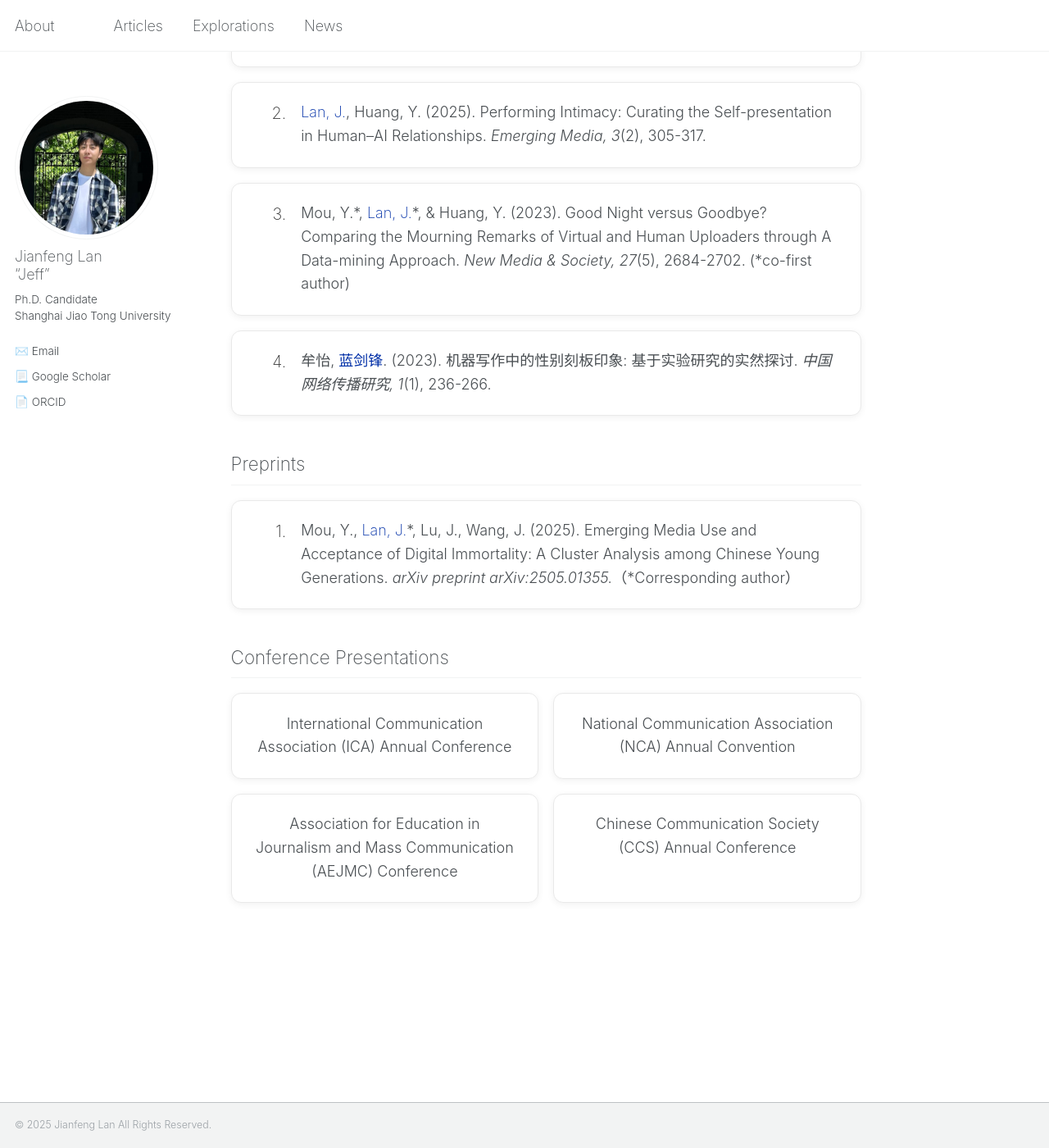
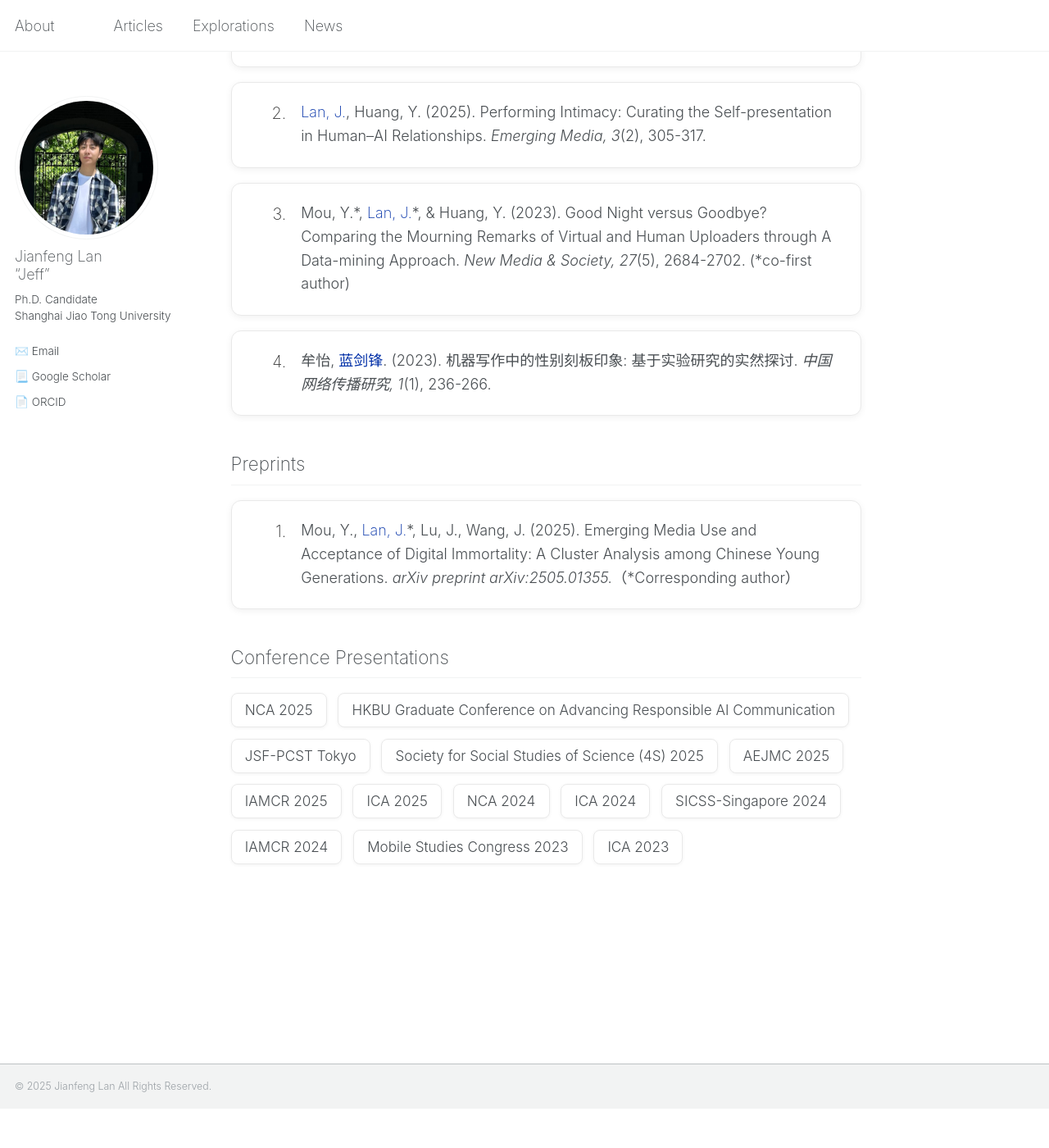
Before and after one commit to jianfenglan/jianfenglan.github.io, a Jekyll site: the page built from articles.md, in a window 1280 px wide and 1400 px high, scrolled down 238 px. Shown: the whole window at 82% size. Built offline with Jekyll 4.4.1, drawn with Linux system fonts in a browser that asks for light colours; after the commit the page ends 1590 px from its top, so only the background shows below that.

Commit message:
Update articles.md

```diff
--- a/articles.md
+++ b/articles.md
@@ -60,26 +60,25 @@ author_profile: true
     font-weight: 200;
 }
 
-/* --- 新增的 CSS --- */
+/* --- 修改后的 Conference CSS --- */
 .conference-grid {
-    display: grid;
-    /* 核心代码: 创建一个响应式网格布局，每列最小280px，自动填充 */
-    grid-template-columns: repeat(auto-fit, minmax(280px, 1fr));
-    gap: 1rem;
+    display: flex; /* 改为 flex 布局 */
+    flex-wrap: wrap; /* 允许项目自动换行 */
+    gap: 0.75rem; /* 调整间距 */
     margin-top: 1rem;
 }
 
 .conference-card {
     background: white;
     border: 1px solid #e9e9e9;
-    border-radius: 12px;
-    padding: 1.25rem 1.5rem;
-    box-shadow: 0 2px 8px rgba(0,0,0,0.06);
-    text-align: center;
+    border-radius: 8px; /* 减小圆角 */
+    padding: 0.4rem 0.9rem; /* 大幅减小内边距，使其紧贴文字 */
+    box-shadow: 0 1px 4px rgba(0,0,0,0.05); /* 更柔和的阴影 */
     font-weight: 300;
-    line-height: 1.6;
+    font-size: 0.95em; /* 可选：微调字体大小 */
+    line-height: 1.5;
 }
-/* --- 新增 CSS 结束 --- */
+/* --- CSS 修改结束 --- */
 
 
 .modal-overlay {
@@ -177,18 +176,19 @@ h2 {
 
 <h2>Conference Presentations</h2>
 <div class="conference-grid">
-    <div class="conference-card">
-        International Communication Association (ICA) Annual Conference
-    </div>
-    <div class="conference-card">
-        National Communication Association (NCA) Annual Convention
-    </div>
-    <div class="conference-card">
-        Association for Education in Journalism and Mass Communication (AEJMC) Conference
-    </div>
-    <div class="conference-card">
-        Chinese Communication Society (CCS) Annual Conference
-    </div>
+    <div class="conference-card">NCA 2025</div>
+    <div class="conference-card">HKBU Graduate Conference on Advancing Responsible AI Communication</div>
+    <div class="conference-card">JSF-PCST Tokyo</div>
+    <div class="conference-card">Society for Social Studies of Science (4S) 2025</div>
+    <div class="conference-card">AEJMC 2025</div>
+    <div class="conference-card">IAMCR 2025</div>
+    <div class="conference-card">ICA 2025</div>
+    <div class="conference-card">NCA 2024</div>
+    <div class="conference-card">ICA 2024</div>
+    <div class="conference-card">SICSS-Singapore 2024</div>
+    <div class="conference-card">IAMCR 2024</div>
+    <div class="conference-card">Mobile Studies Congress 2023</div>
+    <div class="conference-card">ICA 2023</div>
 </div>
 <div id="popup-modal" class="modal-overlay">
     <div class="modal-content">
```
